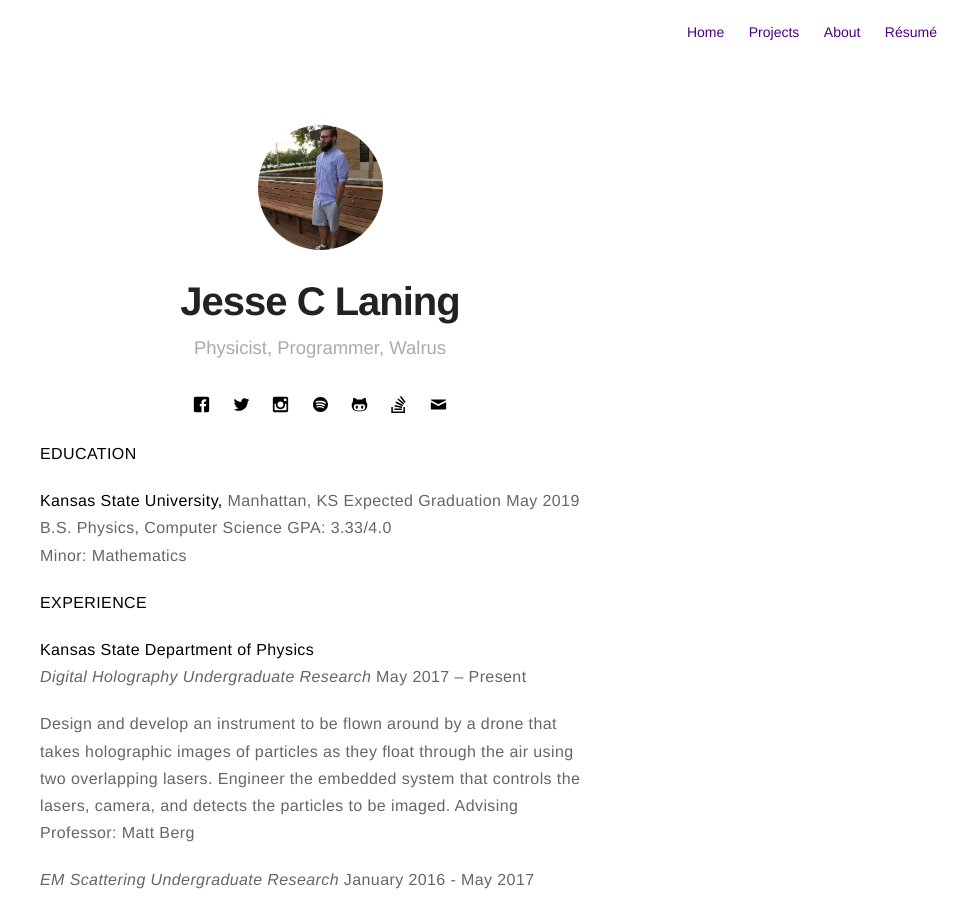
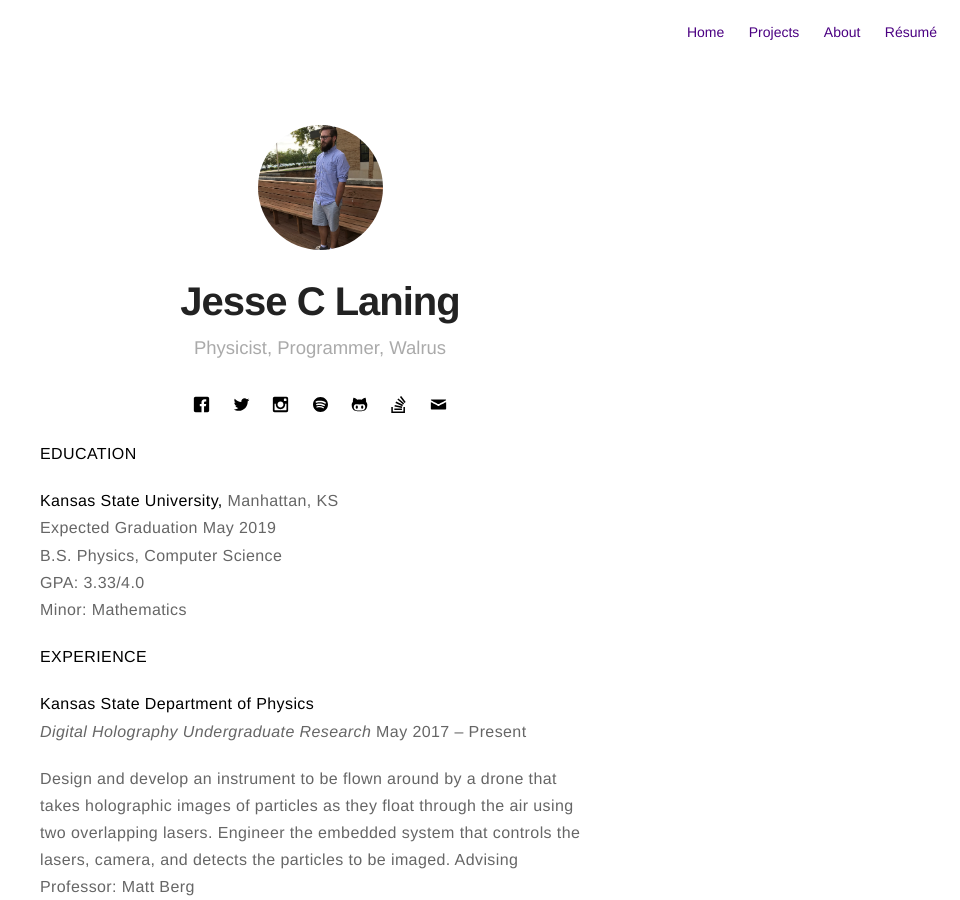
Before and after one commit to jamolnng/jamolnng.github.io, a Jekyll site: the page built from resume/index.html, in a window 1280 px wide and 900 px high. Shown: the whole window, without its empty margins (320-1280 px from the left). Built offline with Jekyll 4.4.1, drawn with Linux system fonts in a browser that asks for light colours; nearby versions of some CDN libraries; library files that are not in the unit come from our copies.

Commit message:
formatting

```diff
--- a/resume/index.html
+++ b/resume/index.html
@@ -5,7 +5,9 @@ layout: page
 title: Blog
 ---
 <p><strong>EDUCATION</strong></p>
-<p><strong>Kansas State University, </strong>Manhattan, KS Expected Graduation May 2019<br /> B.S. Physics, Computer Science GPA: 3.33/4.0<br /> Minor: Mathematics</p>
+<p><strong>Kansas State University, </strong>Manhattan, KS
+<br />Expected Graduation May 2019<br /> B.S. Physics, Computer Science
+<br />GPA: 3.33/4.0<br /> Minor: Mathematics</p>
 <p><strong>EXPERIENCE</strong></p>
 <p><strong>Kansas State Department of Physics </strong><br /> <em>Digital Holography Undergraduate Research</em><strong> </strong>May 2017 &ndash; Present</p>
 <p>Design and develop an instrument to be flown around by a drone that takes holographic images of particles as they float through the air using two overlapping lasers. Engineer the embedded system that controls the lasers, camera, and detects the particles to be imaged. Advising Professor: Matt Berg</p>
```
